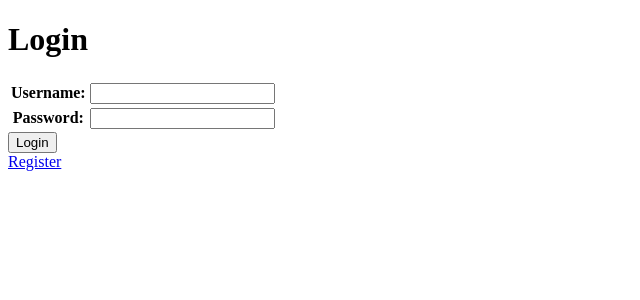
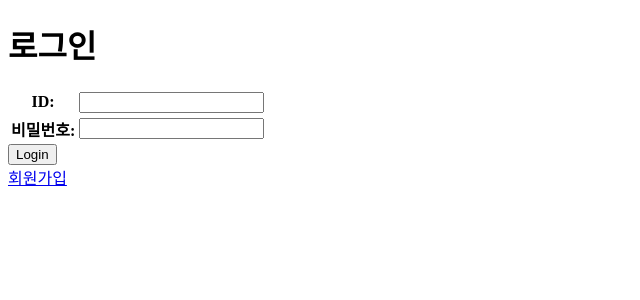
Before and after one commit to JuHyang/Project_comnet, a Django app: template src/Django/Project_comnet/login/templates/registration/login.html in a window 1280 px wide. Shown: the top 300 px of the page, without its empty margins (0-640 px from the left). Run offline with Django 3.2, Linux system fonts and the light colour scheme; the template is opened without the code that fills it, so the values that code supplies are empty, except form fields; form fields are guessed from the names that the template uses.

Commit message:
2016 06 02 한글화

```diff
--- a/src/Django/Project_comnet/Project_comnet/settings.py
+++ b/src/Django/Project_comnet/Project_comnet/settings.py
@@ -113,7 +113,7 @@ AUTH_PASSWORD_VALIDATORS = [
 # Internationalization
 # https://docs.djangoproject.com/en/1.9/topics/i18n/
 
-LANGUAGE_CODE = 'en-us'
+LANGUAGE_CODE = 'ko-kr'
 
 TIME_ZONE = 'Asia/Seoul'
 
--- a/src/Django/Project_comnet/Project_comnet/urls.py
+++ b/src/Django/Project_comnet/Project_comnet/urls.py
@@ -17,7 +17,7 @@ from django.conf.urls import url
 from django.contrib import admin
 from login.views import *
 
-urlpatterns = [
+urlpatterns = [ #url 패턴에 따른 동작 설정 -> login.view로 넘어
     url(r'^admin/', admin.site.urls),
     url(r'^$', 'django.contrib.auth.views.login'),
     url(r'^logout/$', logout_page),
--- a/src/Django/Project_comnet/login/forms.py
+++ b/src/Django/Project_comnet/login/forms.py
@@ -20,10 +20,10 @@ class RegistrationForm(forms.Form):
             user = User.objects.get(username__iexact=self.cleaned_data['username'])
         except User.DoesNotExist:
             return self.cleaned_data['username']
-        raise forms.ValidationError(_("The username already exists. Please try another one."))
+        raise forms.ValidationError(_("존재하는 ID 입니다."))
 
     def clean(self):
         if 'password1' in self.cleaned_data and 'password2' in self.cleaned_data:
             if self.cleaned_data['password1'] != self.cleaned_data['password2']:
-                raise forms.ValidationError(_("The two password fields did not match."))
+                raise forms.ValidationError(_("비밀번호와 비밀번호 확인이 다릅니다."))
         return self.cleaned_data
--- a/src/Django/Project_comnet/login/templates/home.html
+++ b/src/Django/Project_comnet/login/templates/home.html
@@ -1,7 +1,7 @@
 {% extends "base.html" %}
 {% block title %}Welcome to Django{% endblock %}
-{% block head %}Welcome to Django{% endblock %}
+{% block head %}로그인 성공 -->>여기를 게임 페이지로 넘기던지 방 목록으로 넘기면 됨.{% endblock %}
 {% block content %}
-    <p>Welcome {{ user.username }} !!!</p>
+    <p>성공 {{ user.username }} !!!</p>
     <a href="/logout/">Logout</a>
 {% endblock %}
--- a/src/Django/Project_comnet/login/templates/registration/login.html
+++ b/src/Django/Project_comnet/login/templates/registration/login.html
@@ -1,17 +1,17 @@
 {% extends "base.html" %}
 {% block title %}Login{% endblock %}
-{% block head %}Login{% endblock %}
+{% block head %}로그인{% endblock %}
 {% block content %}
     {% if form.errors %}
-        <p>Your username and password didn't match. Please try again.</p>
+        <p>아이디나 비밀번호를 다시 확인 해 주세요.</p>
     {% endif %}
     <form method="post" action=".">{% csrf_token %}
         <table border="0">
-            <tr><th><label for="id_username">Username:</label></th><td>{{ form.username }}</td></tr>
-            <tr><th><label for="id_password">Password:</label></th><td>{{ form.password }}</td></tr>
+            <tr><th><label for="id_username">ID:</label></th><td>{{ form.username }}</td></tr>
+            <tr><th><label for="id_password">비밀번호:</label></th><td>{{ form.password }}</td></tr>
         </table>
         <input type="submit" value="Login" />
         <input type="hidden" name="next" value="/home" />
     </form>
-    <a href="/register">Register</a>
+    <a href="/register">회원가입</a>
 {% endblock %}
--- a/src/Django/Project_comnet/login/views.py
+++ b/src/Django/Project_comnet/login/views.py
@@ -8,7 +8,7 @@ from django.template import RequestContext
 
 
 @csrf_protect
-def register(request):
+def register(request): #회원가입 요청일때, 일어나는 함수 임.
     if request.method == 'POST':
         form = RegistrationForm(request.POST)
         if form.is_valid():
```
Also changed, not shown: src/Django/Project_comnet/db.sqlite3.
